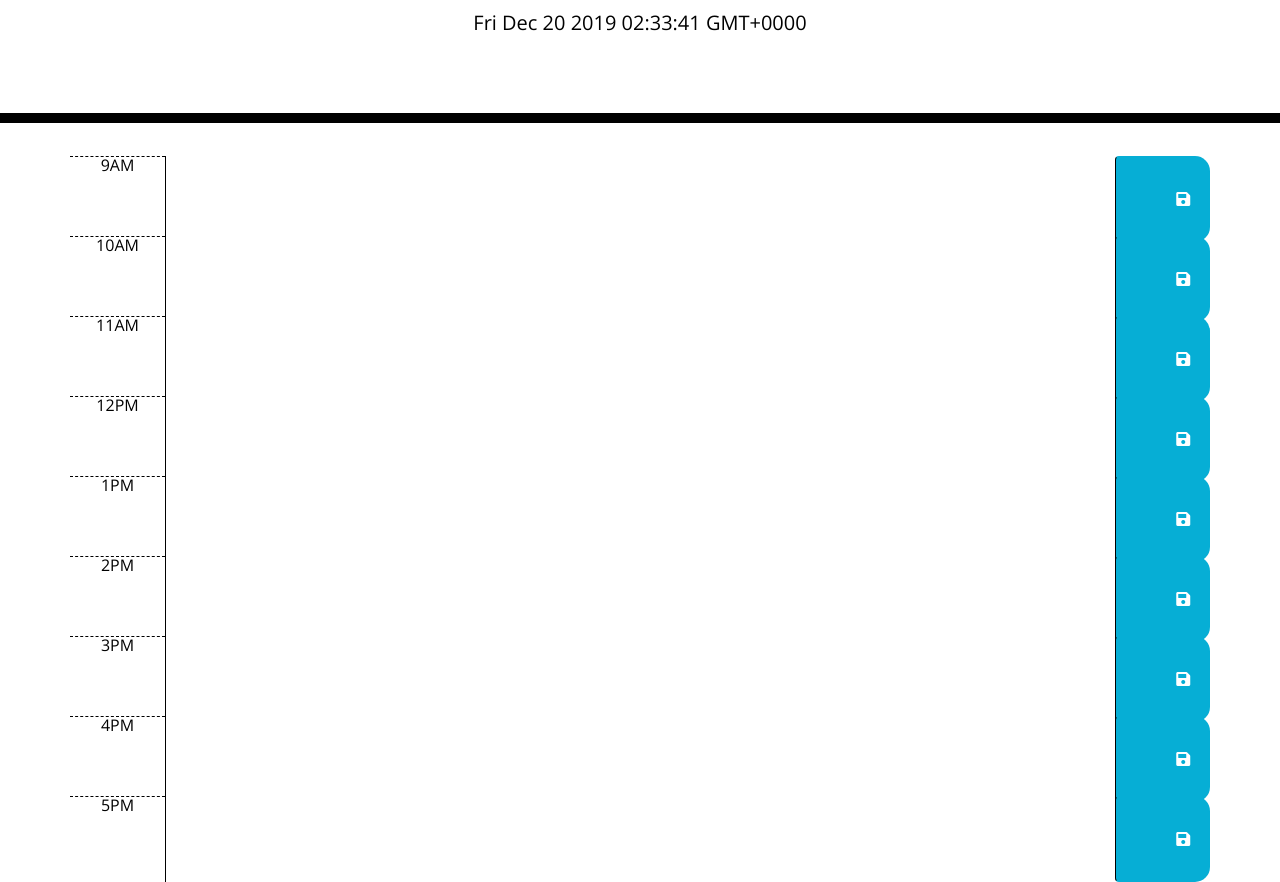
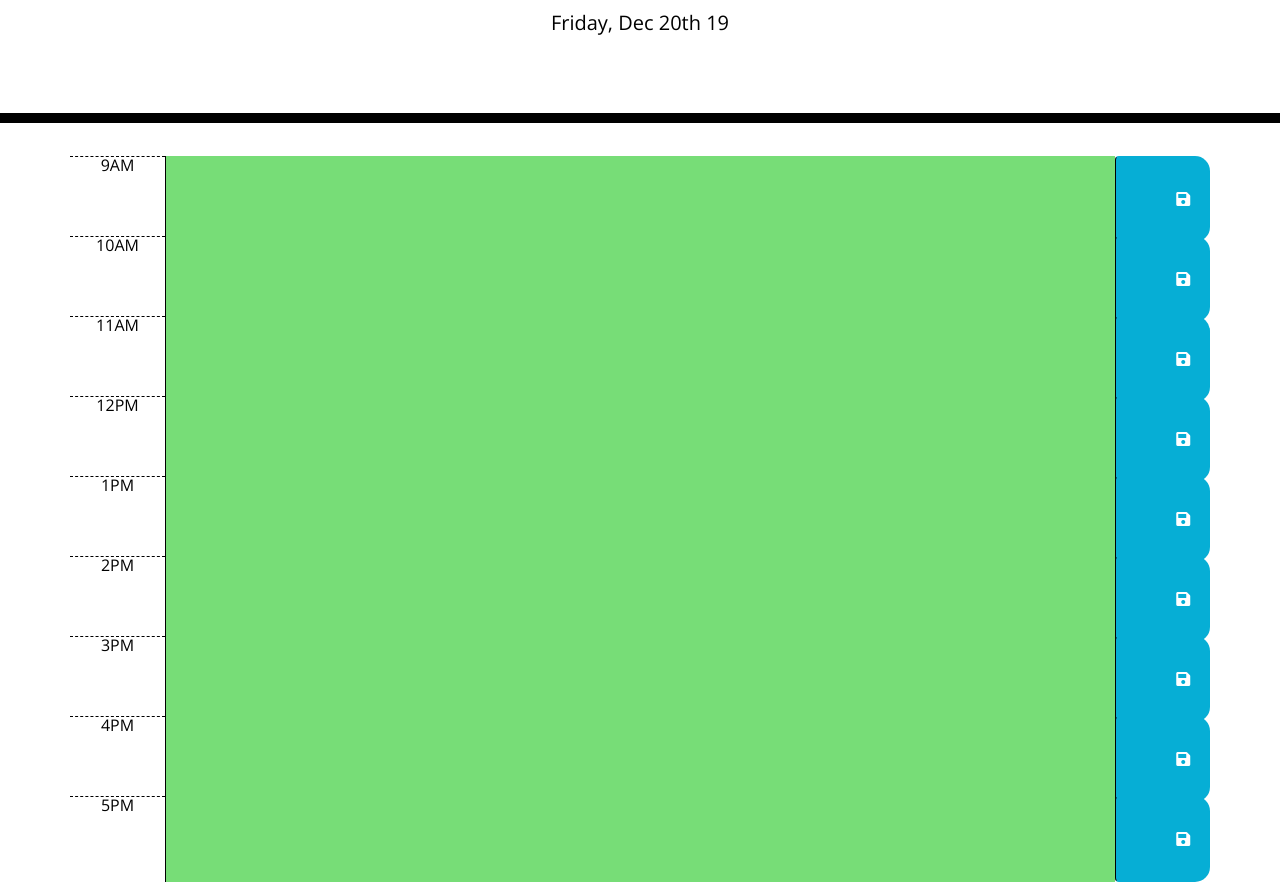
Before and after one commit to AdrianRom/homework5, a plain HTML site: page index.html in a window 1280 px wide. Shown: the part 181-1063 px from the top of the page. Drawn offline with nearby package versions, Linux system fonts and the light colour scheme.

Commit message:
second commit

```diff
--- a/index.html
+++ b/index.html
@@ -29,7 +29,6 @@
       <p id="currentDay" class="lead"></p>
     </header>
     <div class="container">
-      <!-- Timeblocks go here -->
       <div id="hour-9" class="row time-block">
         <div class="col-md-1 hour">9AM</div>
         <textarea class="col-md-10 description"></textarea>
@@ -39,8 +38,7 @@
       </div>
     </div>
     <div class="container">
-      <!-- Timeblocks go here -->
-      <div id="hour-9" class="row time-block">
+      <div id="hour-10" class="row time-block">
         <div class="col-md-1 hour">10AM</div>
         <textarea class="col-md-10 description"></textarea>
         <button class="btn saveBtn col-md-1">
@@ -49,8 +47,7 @@
       </div>
     </div>
     <div class="container">
-      <!-- Timeblocks go here -->
-      <div id="hour-9" class="row time-block">
+      <div id="hour-11" class="row time-block">
         <div class="col-md-1 hour">11AM</div>
         <textarea class="col-md-10 description"></textarea>
         <button class="btn saveBtn col-md-1">
@@ -59,8 +56,7 @@
       </div>
     </div>
     <div class="container">
-      <!-- Timeblocks go here -->
-      <div id="hour-9" class="row time-block">
+      <div id="hour-12" class="row time-block">
         <div class="col-md-1 hour">12PM</div>
         <textarea class="col-md-10 description"></textarea>
         <button class="btn saveBtn col-md-1">
@@ -69,8 +65,7 @@
       </div>
     </div>
     <div class="container">
-      <!-- Timeblocks go here -->
-      <div id="hour-9" class="row time-block">
+      <div id="hour-1" class="row time-block">
         <div class="col-md-1 hour">1PM</div>
         <textarea class="col-md-10 description"></textarea>
         <button class="btn saveBtn col-md-1">
@@ -79,8 +74,7 @@
       </div>
     </div>
     <div class="container">
-      <!-- Timeblocks go here -->
-      <div id="hour-9" class="row time-block">
+      <div id="hour-2" class="row time-block">
         <div class="col-md-1 hour">2PM</div>
         <textarea class="col-md-10 description"></textarea>
         <button class="btn saveBtn col-md-1">
@@ -89,8 +83,7 @@
       </div>
     </div>
     <div class="container">
-      <!-- Timeblocks go here -->
-      <div id="hour-9" class="row time-block">
+      <div id="hour-3" class="row time-block">
         <div class="col-md-1 hour">3PM</div>
         <textarea class="col-md-10 description"></textarea>
         <button class="btn saveBtn col-md-1">
@@ -99,8 +92,7 @@
       </div>
     </div>
     <div class="container">
-      <!-- Timeblocks go here -->
-      <div id="hour-9" class="row time-block">
+      <div id="hour-4" class="row time-block">
         <div class="col-md-1 hour">4PM</div>
         <textarea class="col-md-10 description"></textarea>
         <button class="btn saveBtn col-md-1">
@@ -109,8 +101,7 @@
       </div>
     </div>
     <div class="container">
-      <!-- Timeblocks go here -->
-      <div id="hour-9" class="row time-block">
+      <div id="hour-5" class="row time-block">
         <div class="col-md-1 hour">5PM</div>
         <textarea class="col-md-10 description"></textarea>
         <button class="btn saveBtn col-md-1">
--- a/script.js
+++ b/script.js
@@ -1,4 +1,37 @@
 $(document).ready(function(){
+    ///////////////////////
+    var time_slots = $(".time-block");
+    var today = moment();
+    var right_now = today.hours();
+
+    for(var i = 0; i < time_slots.length; i++){
+        var description = $(time_slots[i]).find(".description");
+        var hour = getHour($(time_slots[i]).find(".hour").text());
+        if(localStorage[time_slots[i].id] != undefined){
+            console.log(time_slots[i], description, localStorage[time_slots[i].id], hour);
+            description.text(localStorage[time_slots[i].id]);
+        }
+        if(right_now == hour) description.addClass("present");
+        else if(hour < right_now) description.addClass("past");
+        else description.addClass("future");
+
+
+
+    }
+
+    function getHour(hourString) {
+
+        if(hourString.includes("AM")){
+            return parseInt(hourString.replace("AM",""));
+        }else{
+            var h = parseInt(hourString.replace("PM",""));
+
+            if(h < 12) return h + 12;
+            else return h;
+        }
+
+    }
+
     $(".saveBtn").on("click", function() {
       console.log(this);
       var value = $(this).siblings(".description").val();
@@ -7,5 +40,8 @@ $(document).ready(function(){
 
       localStorage.setItem(time, value);
     });
-    $("#currentDay").text(moment());
+    $("#currentDay").text(moment().format('dddd, MMM Do YY'));
+    ///////////////////////
 });
+//to get the value back?
+// localStorage.setItem(value);
```
